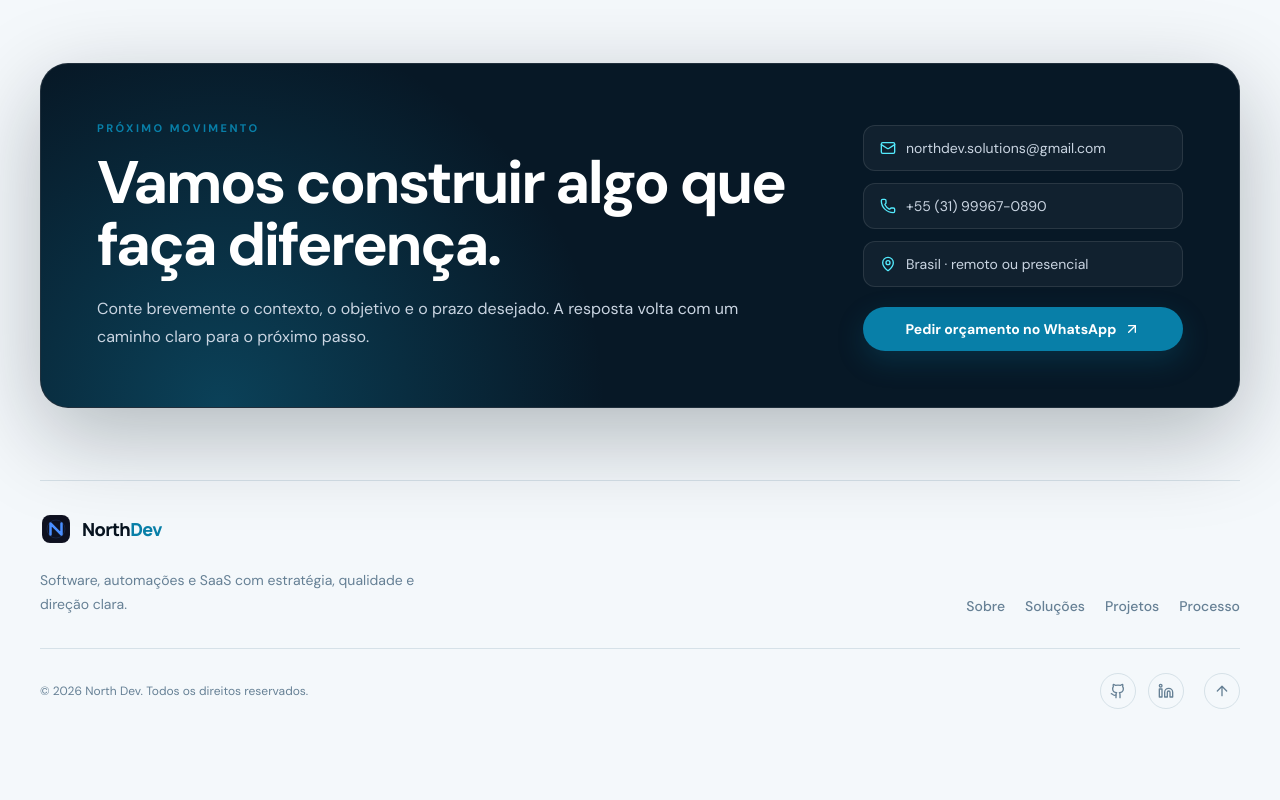
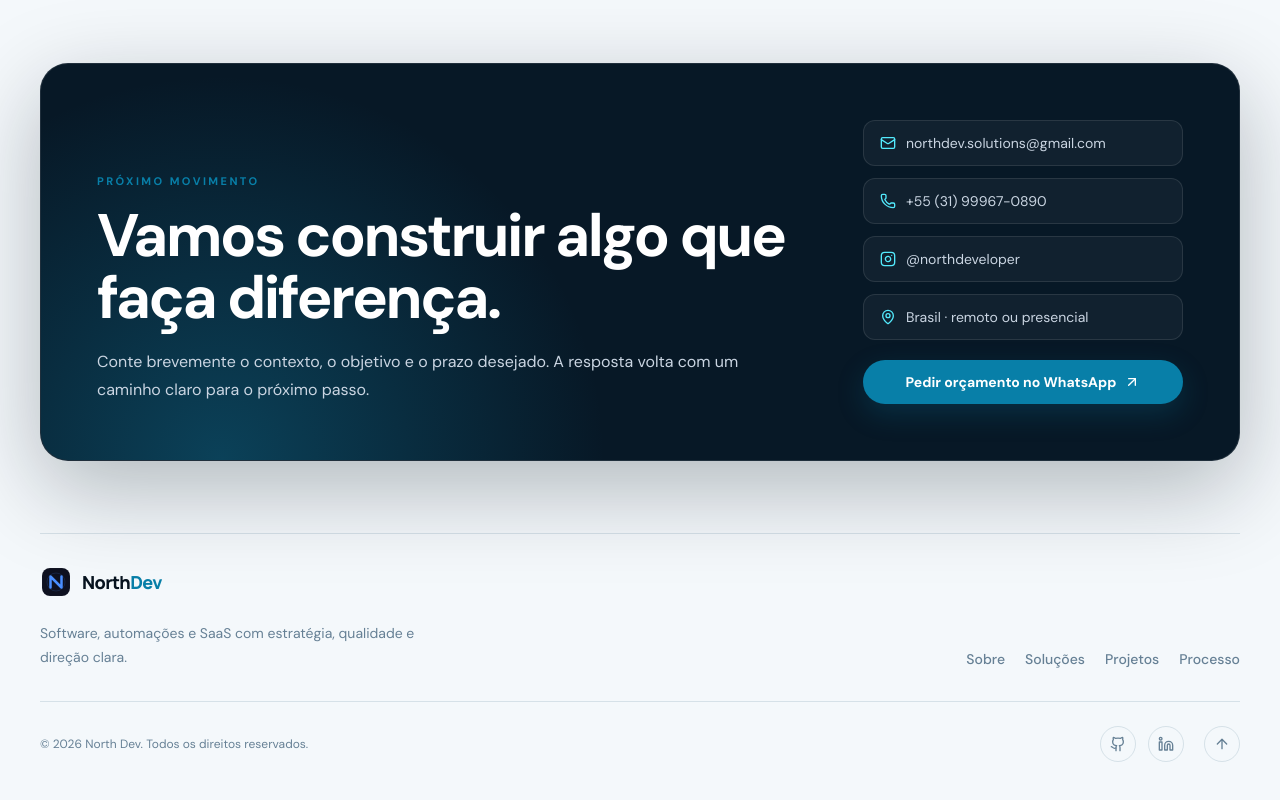
Before and after one commit to Impedrohenriq/NortDev_V2, a React (Vite) app: page /sobre in a window 1280 px wide. Shown: the part 6076-6876 px from the top of the page. Before the commit the page ends 6825 px from the top, so only its background shows below. Built offline with nearby package versions, Linux system fonts and the light colour scheme.

Commit message:
adição do instagram

```diff
--- a/src/data/site.ts
+++ b/src/data/site.ts
@@ -89,5 +89,6 @@ export const company = {
   email: 'northdev.solutions@gmail.com',
   phone: '+55 (31) 99967-0890',
   whatsappUrl: `https://wa.me/5531999670890?text=${encodeURIComponent('Olá! Gostaria de solicitar um orçamento.')}`,
+  instagramUrl: 'https://www.instagram.com/northdeveloper/',
   location: 'Brasil · remoto ou presencial',
 };
--- a/src/sections/Contact.tsx
+++ b/src/sections/Contact.tsx
@@ -1,4 +1,4 @@
-import { ArrowUpRight, Mail, MapPin, Phone } from 'lucide-react';
+import { ArrowUpRight, Instagram, Mail, MapPin, Phone } from 'lucide-react';
 import { company } from '../data/site';
 
 export function Contact() {
@@ -20,6 +20,7 @@ export function Contact() {
             <div className="mt-10 grid shrink-0 gap-3 text-sm text-slate-300 lg:mt-0 lg:min-w-80">
               <a href={`mailto:${company.email}`} className="contact-item"><Mail /> {company.email}</a>
               <a href={company.whatsappUrl} target="_blank" rel="noreferrer" className="contact-item"><Phone /> {company.phone}</a>
+              <a href={company.instagramUrl} target="_blank" rel="noreferrer" className="contact-item"><Instagram /> @northdeveloper</a>
               <span className="contact-item"><MapPin /> {company.location}</span>
               <a href={company.whatsappUrl} target="_blank" rel="noreferrer" className="button-primary mt-2 justify-center">
                 Pedir orçamento no WhatsApp <ArrowUpRight className="size-4" />
```
